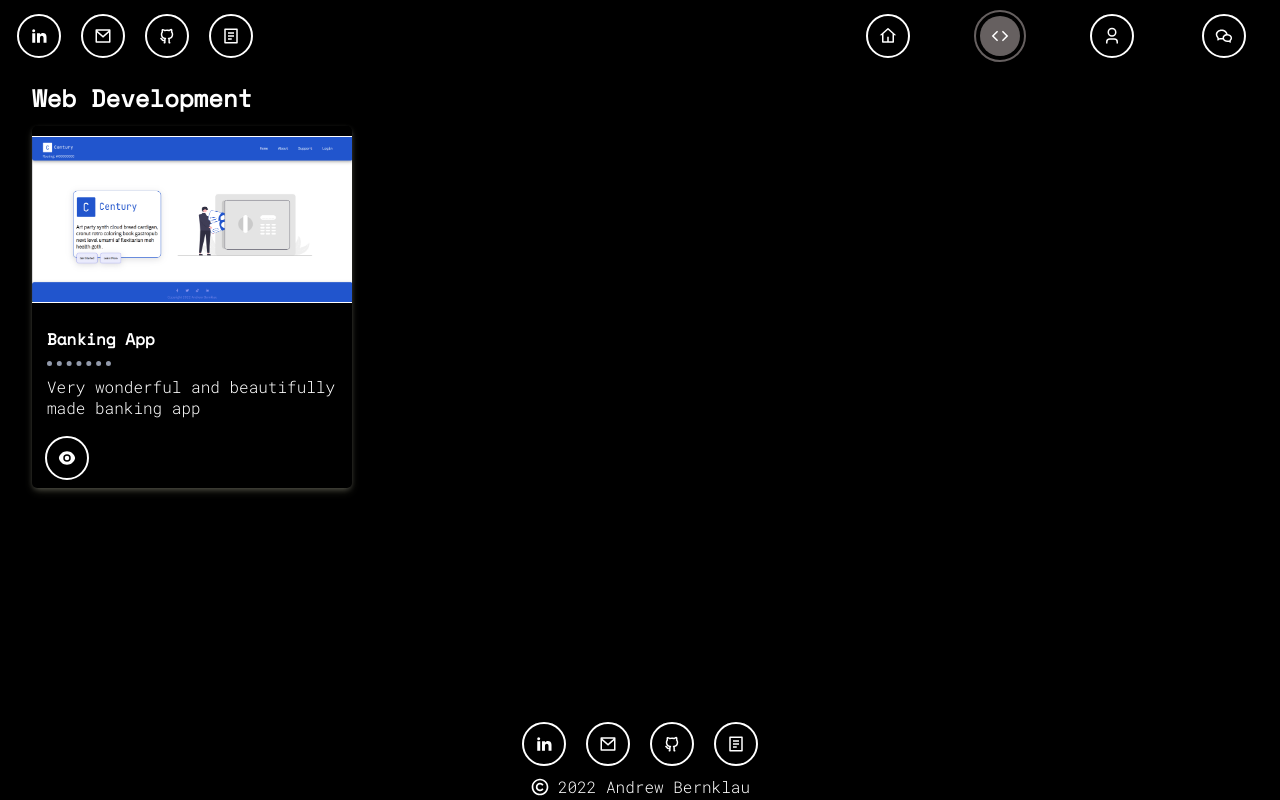
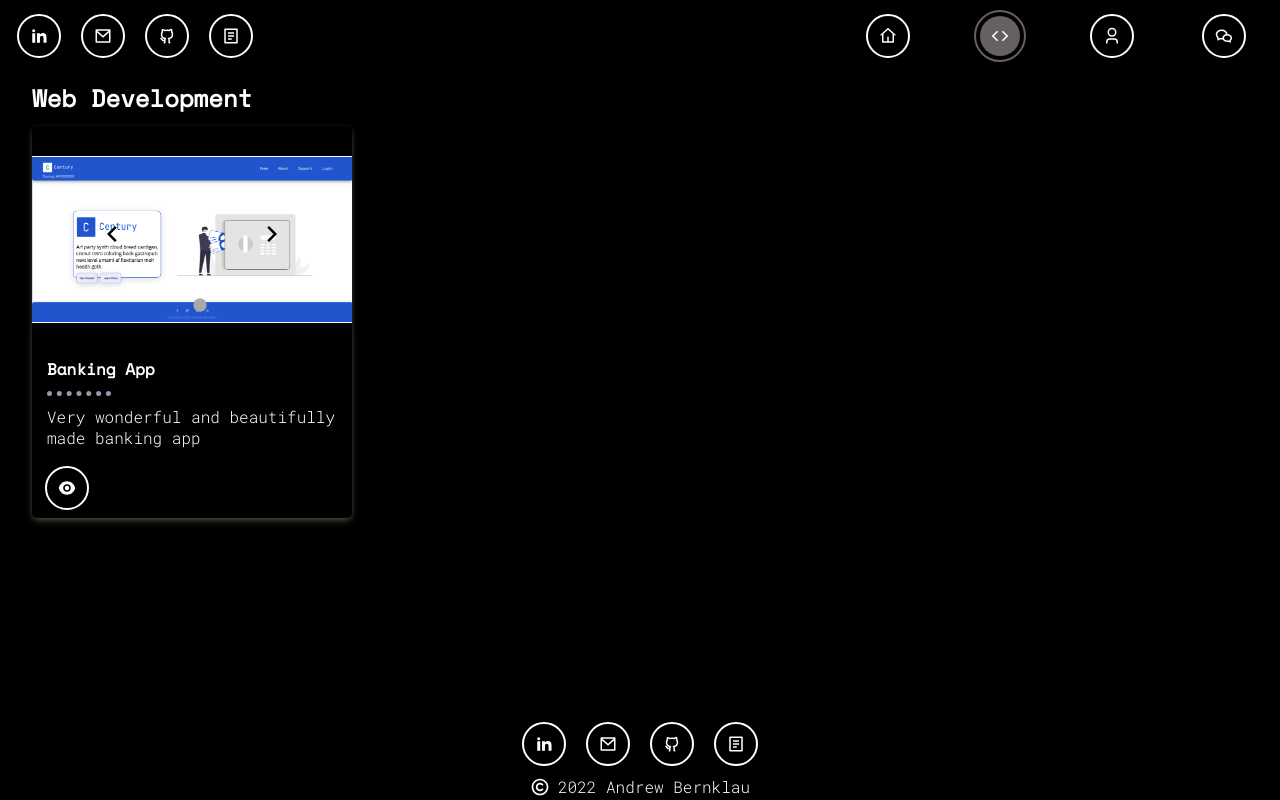
Before and after one commit to abernklau1/portfolio, a React (Create React App) app: page /projects in a window 1280 px wide. Built offline with nearby package versions, Linux system fonts and the light colour scheme.

Commit message:
Added a bit styling to carousel

```diff
--- a/src/components/Carousel.js
+++ b/src/components/Carousel.js
@@ -1,54 +1,58 @@
 import {
   RiArrowLeftSLine,
   RiArrowRightSLine,
-  RiCheckboxBlankCircleLine,
+  RiCheckboxBlankCircleFill,
 } from "react-icons/ri";
-import styled, { keyframes } from "styled-components";
+import styled from "styled-components";
+import { useRef } from "react";
+import { NavLink } from "react-router-dom";
 
-const Car = ({ images }) => {
-  let imgNum = 0;
-
-  const nextImg = () => {
-    let newImg = imgNum + 1;
-    if (newImg > 2) {
-      newImg = 0;
-    }
-  };
-
-  const prevImg = () => {
-    let newImg = imgNum - 1;
-    if (newImg < 0) {
-      newImg = 2;
-    }
-  };
+const Car = ({ images, className }) => {
+  const ref = useRef(null);
 
   return (
-    <section className="carousel" aria-label="Gallery">
+    <section className={className} aria-label="Gallery">
       <div className="arrow-container">
-        <button className="car-btn" onClick={prevImg}>
-          <RiArrowLeftSLine />
+        <button
+          className="car-btn"
+          onClick={() => {
+            ref.current.scrollBy({
+              left: -ref.current.clientWidth,
+              behavior: "smooth",
+            });
+          }}
+        >
+          <RiArrowLeftSLine size={30} />
         </button>
-        <button className="car-btn" onClick={nextImg}>
-          <RiArrowRightSLine />
+        <button
+          className="car-btn"
+          onClick={() => {
+            ref.current.scrollBy({
+              left: ref.current.clientWidth,
+              behavior: "smooth",
+            });
+          }}
+        >
+          <RiArrowRightSLine size={30} />
         </button>
       </div>
       <ul className="car-view">
         {images.map((img, index) => {
           return (
-            <li className="car_slide" key={index}>
+            <li className="car_slide" key={index} id={index}>
               <img src={img} alt="Project" />
             </li>
           );
         })}
       </ul>
       <aside className="car-nav">
-        <ul car-nav-list>
+        <ul className="car-nav-list">
           {images.map((img, index) => {
             return (
               <li className="car-nav-item" key={index}>
-                <button className="car-nav-btn">
-                  <RiCheckboxBlankCircleLine />
-                </button>
+                <NavLink className="car-nav-btn" to={`#${index}`}>
+                  <RiCheckboxBlankCircleFill />
+                </NavLink>
               </li>
             );
           })}
@@ -58,82 +62,26 @@ const Car = ({ images }) => {
   );
 };
 
-const toNext = keyframes`
-75% {
-    left: 0;
-}
-
-95% {
-    left: 100%
-}
-
-98% {
-    left: 100%
-}
-
-99% {
-    left: 0;
-}
-`;
-
-const toStart = keyframes`
-75% {
-    left: 0;
-}
-
-95% {
-    left: -300%
-}
-
-98% {
-    left: -300%
-}
-
-99% {
-    left: 0;
-}
-`;
-
-const snap = keyframes`
-96% {
-    scroll-span-align: center;
-}
-
-97% {
-    scroll-span-align: none;
-}
-
-99% {
-    scroll-span-align: none;
-}
-
-100% {
-    scroll-span-align: center;
-}
-`;
-
 const Carousel = styled(Car)`
-  ul,
-  li {
-    list-style: none;
-    margin: 0;
-    padding: 0;
-  }
-
-  &.carousel {
   position: relative;
-    padding-top: 75%;
   filter: drop-shadow(0 0 10px #0003);
   perspective: 100px;
 
+  .arrow-container {
+    position: absolute;
+    width: 100%;
+    display: flex;
+    justify-content: space-between;
+    top: 25%;
+
+    button {
+      border: none;
+      background: transparent;
+    }
+  }
+
   .car-view {
-      position: absolute;
-      top: 0;
-      right: 0;
-      left: 0;
     display: flex;
-      overflow-x: scroll;
-      counter-reset: item;
     scroll-behavior: smooth;
     scroll-snap-type: x mandatory;
   }
@@ -142,7 +90,22 @@ const Carousel = styled(Car)`
     position: relative;
     flex: 0 0 100%;
     width: 100%;
-      counter-increment: item;
+  }
+
+  .car-nav {
+    position: absolute;
+    right: 0;
+    bottom: 0;
+    left: 0;
+    text-align: center;
+    .car-nav-btn {
+      border: none;
+      background: transparent;
+      color: darkgray;
+      opacity: 0.7;
+    }
+    .active {
+      opacity: 1;
     }
   }
 `;
--- a/src/components/ProjectCard.js
+++ b/src/components/ProjectCard.js
@@ -1,5 +1,6 @@
 import styled from "styled-components";
 import LinkIcon from "./LinkIcon";
+import Carousel from "./Carousel";
 import { RiEyeFill } from "react-icons/ri";
 
 function ProjectCard({
@@ -10,7 +11,9 @@ function ProjectCard({
 }) {
   return (
     <Wrapper>
-      <img className="project-img" src={img} alt={title + " Image"} />
+      <div className="carousel-container">
+        <Carousel images={[img]} />
+      </div>
       <h4 className="project-title">{title}</h4>
       <div className="rule"></div>
       <p className="project-desc">{desc}</p>
--- a/src/components/SocialIconContainer.js
+++ b/src/components/SocialIconContainer.js
@@ -37,7 +37,6 @@ const SocialIconContainer = () => {
   return (
     <section className="icons">
       {Object.entries(socials).map((social, index) => {
-        console.log(social[1].color);
         return (
           <LinkIcon
             key={index}
```
Lines whose indentation alone changed are shown as unchanged.
